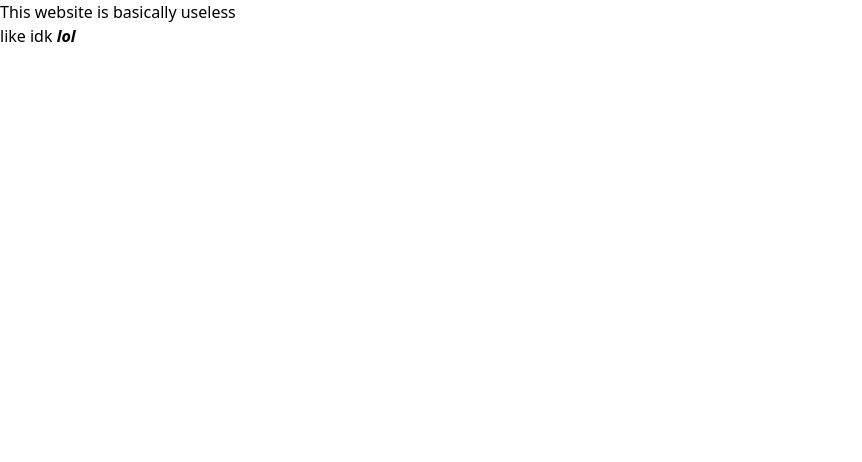
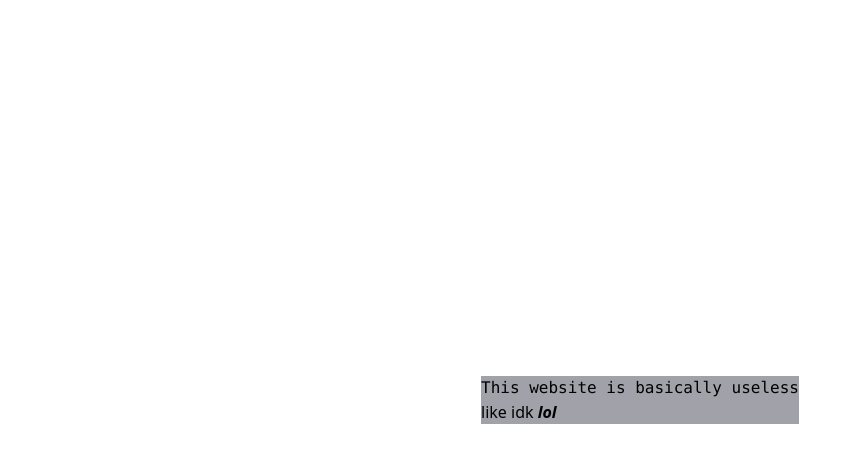
Before and after one commit to dvnlx/idevyt.github.io, a website: page index.html in a window 1280 px wide. Shown: the whole page, without its empty margins (0-862 px from the left). Drawn offline with Linux system fonts and the light colour scheme.

Commit message:
tailwind config

```diff
--- a/index.html
+++ b/index.html
@@ -8,10 +8,10 @@
     <title>iDevYT's GitHub Website</title>
   </head>
   <body>
-    <div class="h-screen bg-white dark:bg-zinc-800 flex justify-center items-center">
+    <div class="flex items-center justify-center h-screen bg-white dark:bg-zinc-800">
       <div class="bg-zinc-400 dark:bg-zinc-900">
         <h1 class="font-mono">This website is basically useless</h1>
-        <p>
+        <p class="hover:text-blue-600">
           like idk <i><b>lol</b></i>
         </p>
       </div>
--- a/tailwind.config.js
+++ b/tailwind.config.js
@@ -1,6 +1,10 @@
 /** @type {import('tailwindcss').Config} */
 module.exports = {
-  content: [],
+  content: [
+    './pages/**/*.{html,js}',
+    './components/**/*.{html,js}',
+    './*.{html,js}'
+  ],
   presets: [],
   darkMode: 'media', // or 'class'
   theme: {
```
Also changed, not shown: dist/output.css.
